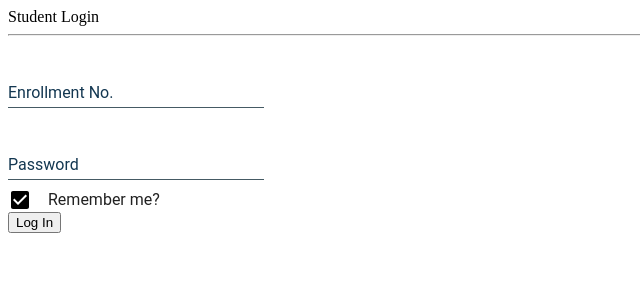
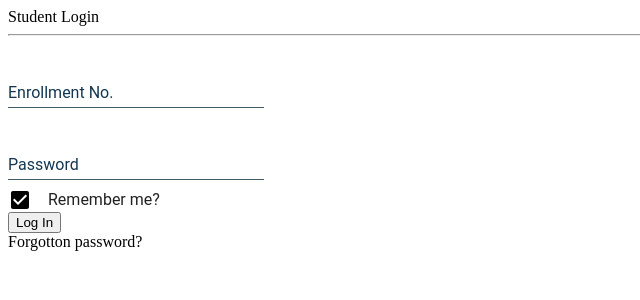
Before and after one commit to ieeecompsoc/student-dashboard, a React app: page / in a window 1280 px wide. Shown: the top 300 px of the page, without its empty margins (0-640 px from the left). Built offline with nearby package versions, Linux system fonts and the light colour scheme; the HTML template or start-up script is replaced by a standard one; what react-tap-event-plugin would draw is missing.

Commit message:
Added "Forgot Password" button

```diff
--- a/assets/css/main.css
+++ b/assets/css/main.css
@@ -2,6 +2,17 @@ body {
 	margin: 0;
 	padding: 0px;
 	box-sizing: border-box;
+}
+
+.forgot-btn.back {
+	text-decoration: none;
+}
+
+.forgot-btn {
+	opacity: 0.6;
+	color: black;
+	text-decoration: underline;
+	cursor: pointer;
 }
 
 .form .submit {
@@ -26,7 +37,7 @@ body {
 	display: block !important;
 }
 
-.form > hr {
+.form hr {
 	margin: 10px auto 0 auto!important;
 	border-top: 1px solid rgba(102, 102, 102, 0.5) !important;
 	width: 90%;
@@ -83,8 +94,8 @@ hr.hr:before {
 	text-align: center;
 	padding: 2% 5%;
 	border-top: 10px solid #212121;
-	border-top-left-radius: 10px;
-	border-top-right-radius: 10px;
+	border-top-left-radius: 8px;
+	border-top-right-radius: 8px;
 	box-shadow: 0 14px 28px rgba(0,0,0,0.25),
 							0 10px 10px rgba(0,0,0,0.22);
 }
--- a/src/components/Login/LogIn.jsx
+++ b/src/components/Login/LogIn.jsx
@@ -8,6 +8,7 @@ import Snackbar from 'material-ui/Snackbar';
 import IconButton from 'material-ui/IconButton';
 import ViewIcon from 'material-ui/svg-icons/action/visibility';
 import HideIcon from 'material-ui/svg-icons/action/visibility-off';
+//import ReturnIcon from 'material-ui/svg-icons/hardware/keyboard-backspace';
 import classnames from 'classnames';
 import axios from 'axios';
 
@@ -19,14 +20,21 @@ class LogIn extends Component {
         this.state = {
             enrollment: "",
             password: "",
+            email: "",
             wrongCredentials: false,
             tokenExpired: false,
             isLoading: false,
             loginStatus: false,
             data: [],
-            passwordType: "password"
+            passwordType: "password",
+            resetPassword: false
         }
 
+    }
+
+    resetPassword = (e) => {
+      e.preventDefault();
+      console.log(this.state.email);
     }
 
     checkViewIcon = () => {
@@ -139,6 +147,7 @@ class LogIn extends Component {
                     <div className="login">
                       {this.state.isLoading && <CircularProgress size={80} thickness={5} color="white" style={{margin: 'auto'}}/>}
                       {!this.state.isLoading && <div className="form" >
+                        {!this.state.resetPassword && <div>
                           <div className="form-head">Student Login</div>
                           <hr className="hr" />
                           <form onSubmit = { this.authenticate } >
@@ -149,7 +158,7 @@ class LogIn extends Component {
                               underlineFocusStyle={styles.underlineFocusStyle}
                               underlineStyle={styles.underlineStyle}
                               name="enrollment"
-                            type="number"
+                              type="text"
                               className={classnames('text-input')}
                               onChange={(e) => {this.handleChange(e)}}
                             />
@@ -183,6 +192,30 @@ class LogIn extends Component {
                             />
                             <button type = "submit" className="submit">Log In</button>
                           </form>
+                          <div className="forgot-btn" onClick={() => this.setState({resetPassword : true})}>Forgotton password?</div>
+                        </div>}
+                        {
+                          this.state.resetPassword && <div>
+                            <div className="form-head">Reset Password</div>
+                            <hr className="hr" />
+                            <form onSubmit = { this.resetPassword } >
+                              <TextField
+                                floatingLabelText="Email Address"
+                                floatingLabelStyle={styles.floatingLabelStyle}
+                                floatingLabelFocusStyle={styles.floatingLabelFocusStyle}
+                                underlineFocusStyle={styles.underlineFocusStyle}
+                                underlineStyle={styles.underlineStyle}
+                                name="email"
+                                type="email"
+                                className={classnames('text-input')}
+                                onChange={(e) => {this.handleChange(e)}}
+                              />
+                              <br />
+                              <button type = "submit" className="submit">Submit</button>
+                            </form>
+                            <div className="forgot-btn back" onClick={() => this.setState({resetPassword : false})}><span className="glyphicon glyphicon-arrow-left" aria-hidden="true"></span> Return to Login</div>
+                          </div>
+                        }
                       </div>}
                       <Snackbar
                         open={this.state.wrongCredentials}
```
Also changed, not shown: 1 other file (tests, documents, lock files or other folders). Lines whose indentation alone changed are shown as unchanged.
